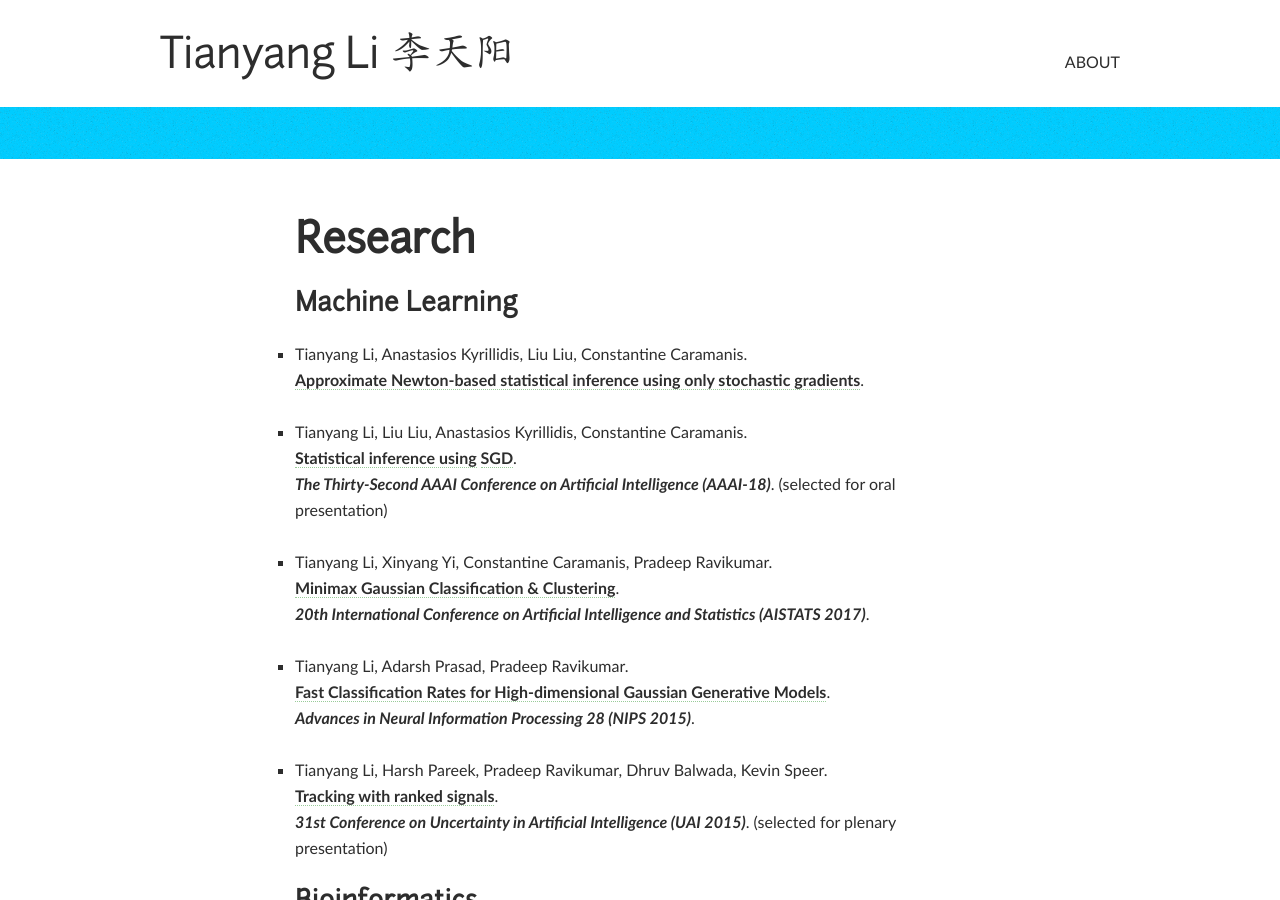
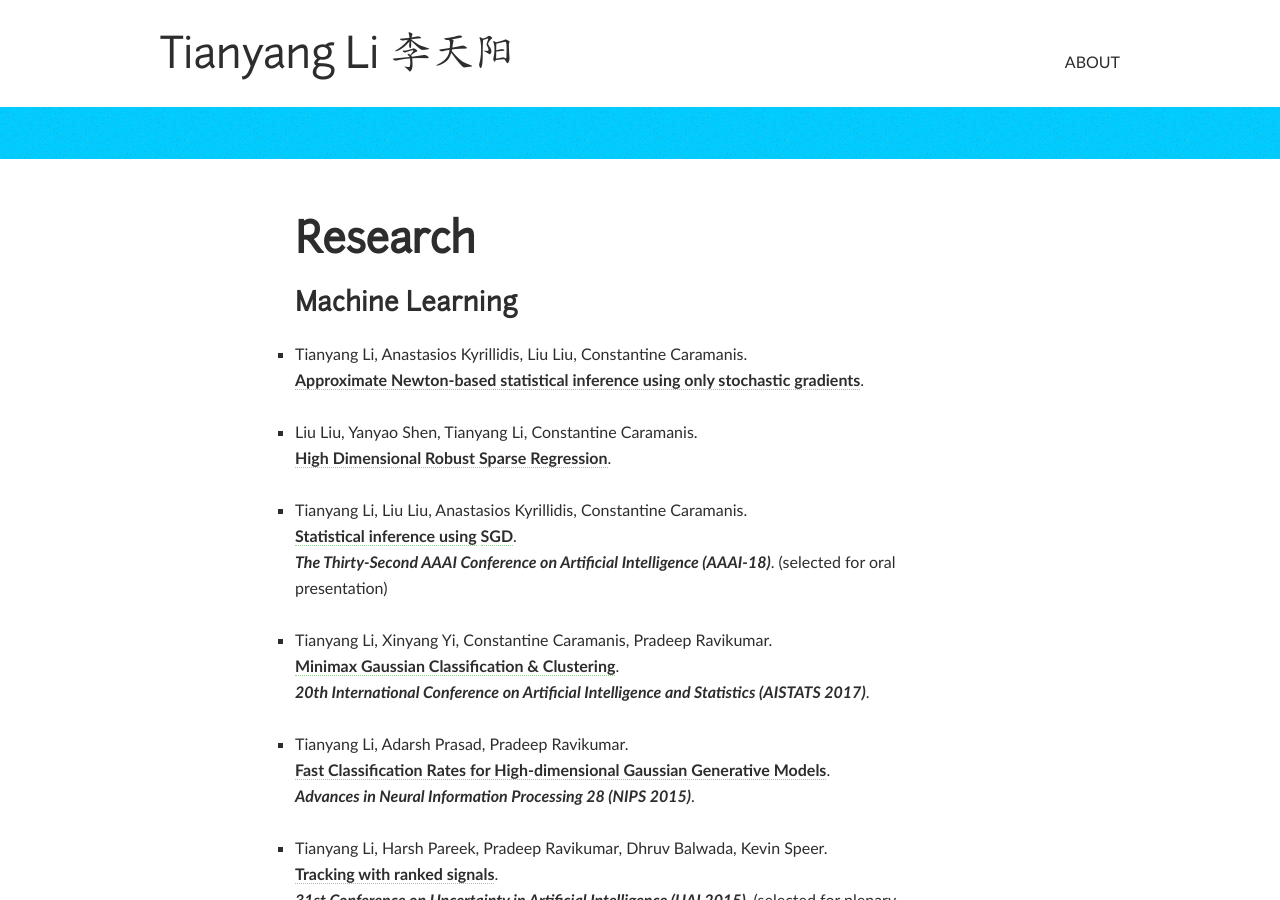
Before and after one commit to li-tianyang/li-tianyang.github.com, a Jekyll site: the page built from research/index.md, in a window 1280 px wide and 900 px high. Built offline with Jekyll 4.4.1, drawn with Linux system fonts in a browser that asks for light colours.

Commit message:
aded pub

```diff
--- a/research/index.md
+++ b/research/index.md
@@ -9,7 +9,14 @@ description: ""
 
 ### [Machine Learning](./)
 
+
+
 * Tianyang Li, Anastasios Kyrillidis, Liu Liu, Constantine Caramanis. <br> **[Approximate Newton-based statistical inference using only stochastic gradients](https://arxiv.org/abs/1805.08920)**. <br>
+
+
+* Liu Liu, Yanyao Shen, Tianyang Li, Constantine Caramanis. <br> **[High Dimensional Robust Sparse Regression](https://arxiv.org/abs/1805.11643)**. <br>
+
+
 
 * Tianyang Li, Liu Liu, Anastasios Kyrillidis, Constantine Caramanis. <br> **[Statistical inference using](./papers/aaai-2018-sgd-statistical-inference.pdf) [SGD](https://arxiv.org/abs/1705.07477)**. <br> *The Thirty-Second AAAI Conference on Artificial Intelligence (AAAI-18)*. (selected for oral presentation)
 
```
